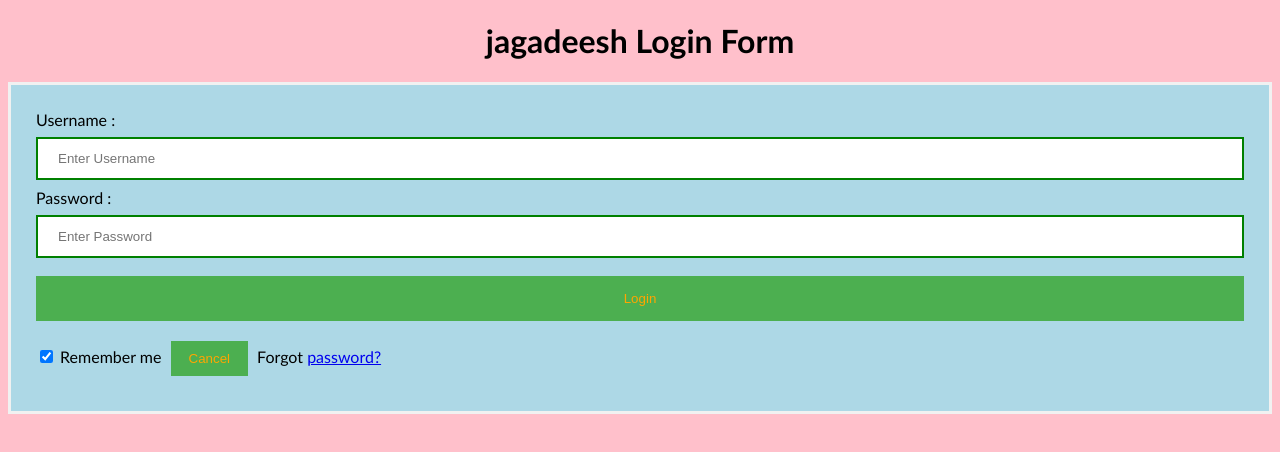
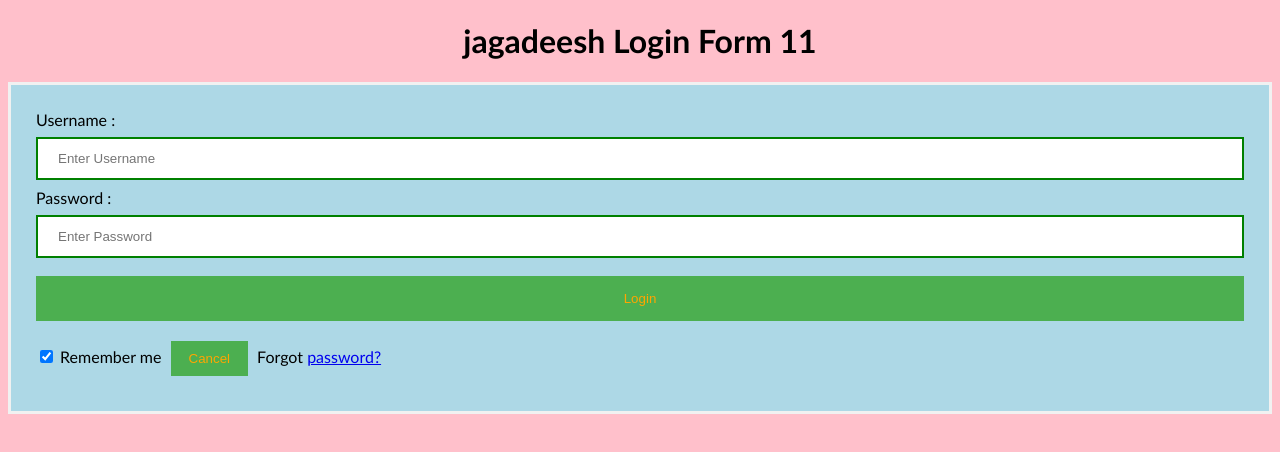
Before and after one commit to Jagadee-799/2023project, a plain HTML site: page index.html in a window 1280 px wide. Drawn offline with Linux system fonts and the light colour scheme.

Commit message:
login form is updated

```diff
--- a/index.html
+++ b/index.html
@@ -45,7 +45,7 @@ button {
 </style>
 </head>
 <body>
-    <center> <h1>jagadeesh  Login Form </h1> </center>
+    <center> <h1>jagadeesh  Login Form 11 </h1> </center>
     <form>
         <div class="container">
             <label>Username : </label>
```
